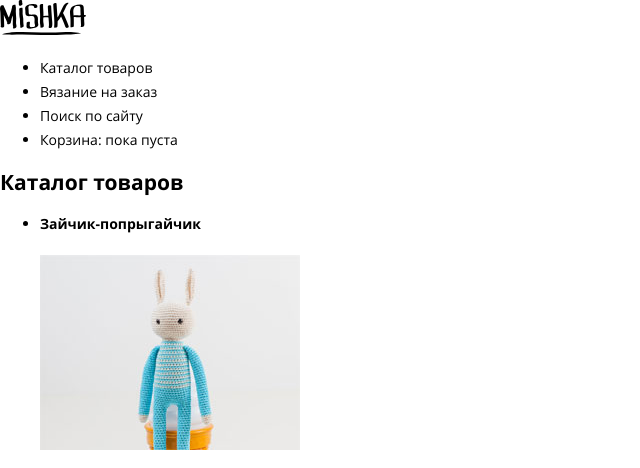
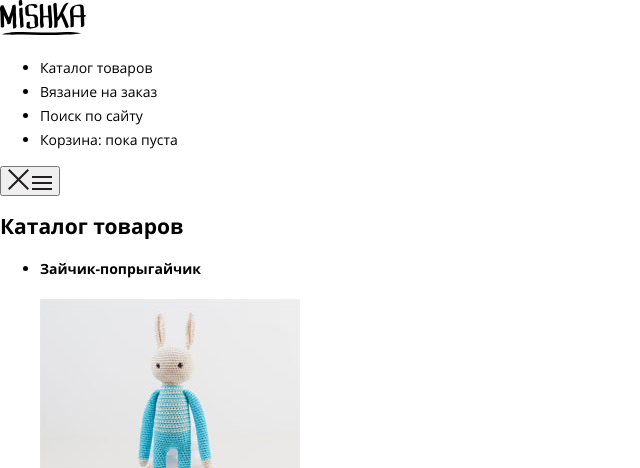
Before and after one commit to IgorViV/Mishka, a website: page source/catalog.html in a window 1280 px wide. Shown: the top 468 px of the page, without its empty margins (0-640 px from the left). Drawn offline with nearby package versions, Linux system fonts and the light colour scheme; files that its build step writes are made by us from their sources.

Commit message:
Добавляет кнопку закрыть\открыть в главное меню

```diff
--- a/source/catalog.html
+++ b/source/catalog.html
@@ -29,6 +29,10 @@
             <a class="page-menu__link" href="#">Корзина: <span>пока пуста</span></a>
           </li>
         </ul>
+        <button class="page-menu__button" type="button">
+          <img class="page-menu__button-img page-menu__button-img--close" src="img/icon-menu-close.svg">
+          <img class="page-menu__button-img page-menu__button-img--open" src="img/icon-menu-open.svg">
+        </button>
       </nav>
     </header>
     <main class="main">
--- a/source/less/general.less
+++ b/source/less/general.less
@@ -32,13 +32,12 @@ html {
 
 body {
   min-width: @mobile-width;
-  margin: 0;
+  margin: 0 auto;
   padding: 0;
   font-weight: @font-weight-base;
   font-size: @font-size-base;
   line-height: @line-height-base;
   font-family: @font-family-base;
-  // text-transform: uppercase;
   color: @black;
   background-color:@white;
 }
```
Also changed, not shown: source/form.html (+4 -0 lines), source/index.html (+4 -0 lines).
